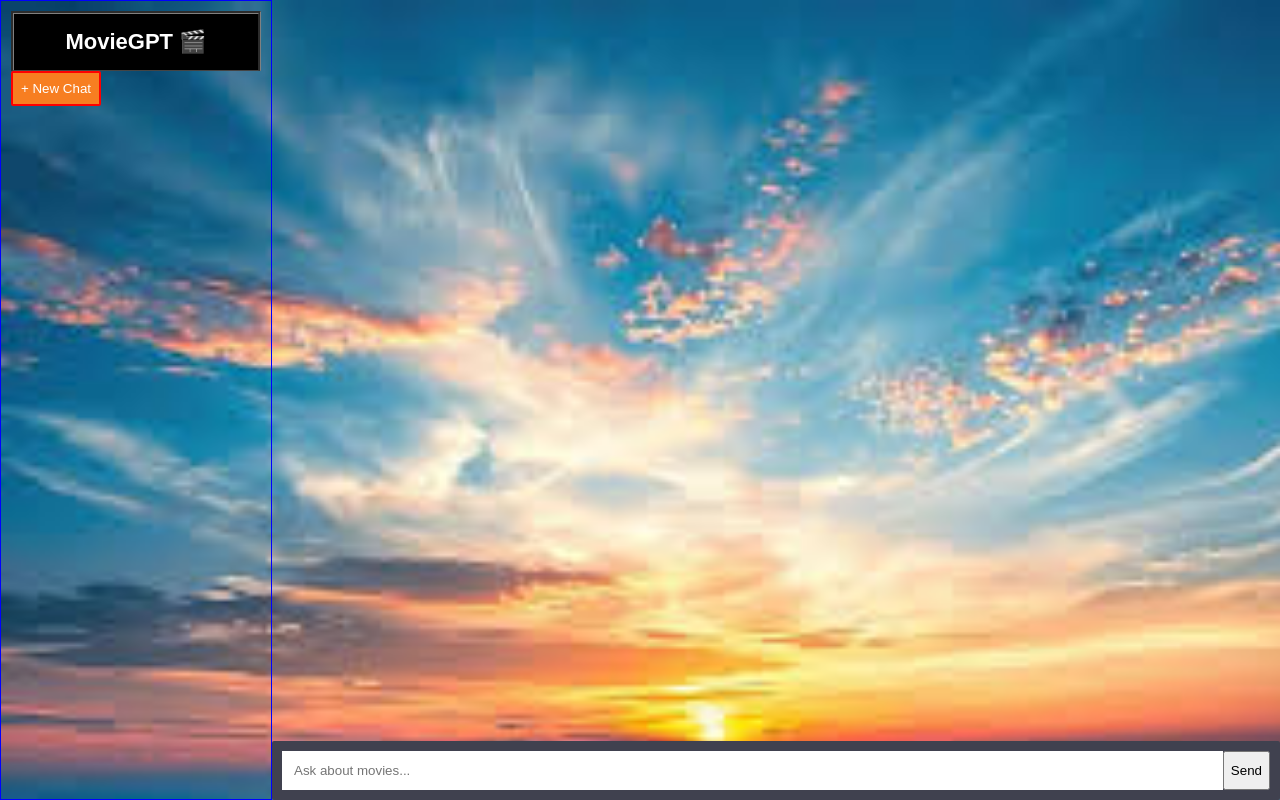
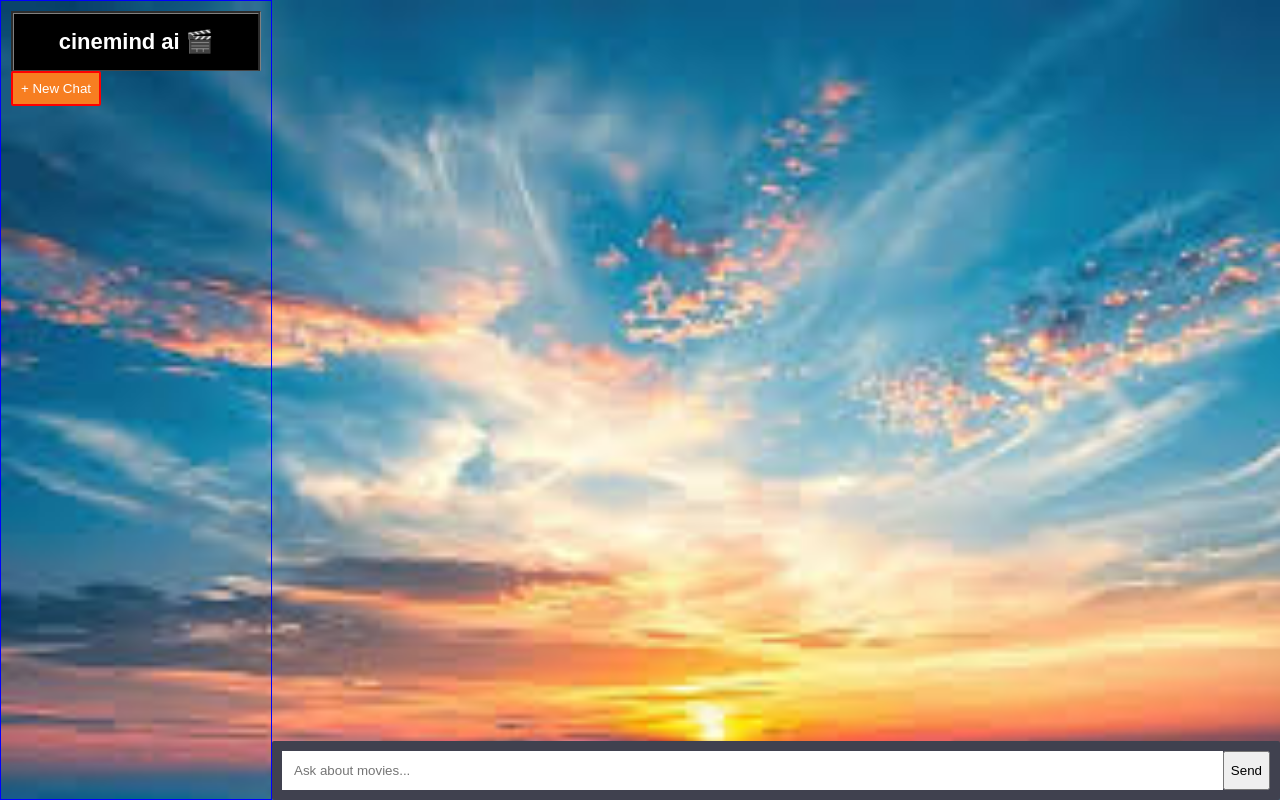
Before and after one commit to NARASIMHAMURTHY4616/cinemind-ai, a Python web app: template templates/index.html in a window 1280 px wide. Run offline with Jinja, Linux system fonts and the light colour scheme; the template is opened without the code that fills it, so the values that code supplies are empty.

Commit message:
Update index.html

```diff
--- a/templates/index.html
+++ b/templates/index.html
@@ -12,7 +12,7 @@
 <div id="sidebar">
 
 <div id="tt">
-MovieGPT 🎬
+cinemind ai 🎬
 </div>
 <button id="nc" onclick="createChat()">+ New Chat</button>
 
```
